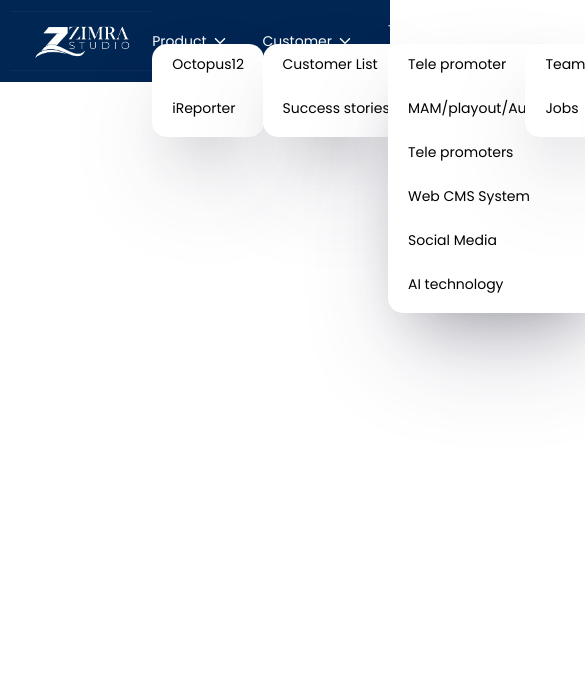
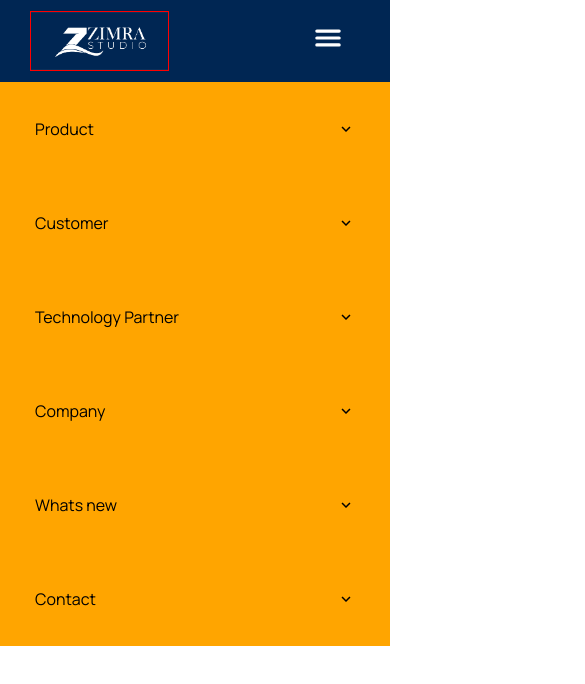
Before and after one commit to binod28/ZimraLandingpage, a React (Create React App) app: page / in a window 390 px wide. Shown: the top 684 px of the page, 585 px wide, since content can reach past the window. Built offline with nearby package versions, Linux system fonts and the light colour scheme.

Commit message:
dropdown added

```diff
--- a/src/App.css
+++ b/src/App.css
@@ -857,6 +857,7 @@ span {
   width: 100%;
   height: 82px;
   display: flex;
+
   flex-direction: row;
   align-items: center;
   background-color: #002653;
@@ -867,6 +868,7 @@ span {
   margin: auto;
   padding: 10px;
   display: flex;
+
   flex-direction: row;
   justify-content: space-between;
 }
@@ -884,9 +886,11 @@ span {
   align-items: center;
   flex-direction: row;
   gap: 35px;
+  flex-wrap: wrap;
 }
 .li-item {
   display: flex;
+  flex-wrap: wrap;
   gap: 5px;
   font-family: "poppins";
   font-size: 14px;
@@ -941,7 +945,59 @@ span {
   padding-right: 20px;
   width: 100%;
 }
+
 .dropdown-li-item:hover {
   background-color: #002653;
   color: white;
 }
+
+@media screen and (max-width: 425px) {
+  .nav-container {
+    position: relative;
+  }
+  .icon {
+    height: 40px;
+    width: 50px;
+  }
+  .nav-wrapper {
+    flex-direction: row;
+    align-items: center;
+    justify-content: space-between;
+  }
+  .nav-link-wrapper {
+    width: auto;
+  }
+  .nav-logo {
+    border: 1px solid red;
+  }
+  .nav-btn {
+    display: none;
+  }
+  .ul-container {
+    display: none;
+  }
+  .sm-dropdown {
+    width: 100%;
+    position: absolute;
+    top: 10;
+    left: 0;
+    height: 35%;
+  }
+}
+
+.sm-dropdown-container {
+  height: 100%;
+  display: flex;
+  flex-direction: column;
+  align-items: center;
+}
+.accordian {
+  color: black;
+  padding: 35px;
+  height: 200px;
+  background-color: orange;
+  width: 100%;
+  display: flex;
+  align-items: center;
+  justify-content: space-between;
+}
--- a/src/components/SecondNavBar.jsx
+++ b/src/components/SecondNavBar.jsx
@@ -1,14 +1,19 @@
 import React, { useEffect, useState } from "react";
+import { IoMenu } from "react-icons/io5";
+import { MdKeyboardArrowDown } from "react-icons/md";
 import { IoIosArrowDown } from "react-icons/io";
 import { navbardata } from "../utils/navbardata";
 const SecondNavBar = () => {
   const [hoverItem, setHoverItem] = useState(null);
 
   return (
+    <>
       <div className="nav-container">
         <div className="nav-wrapper">
+          <div>
             <img src="assets/logo/Zimra.jpg" alt="logo" className="nav-logo" />
-        <div className="nav-link-wrapper ">
+          </div>
+          <div className="nav-link-wrapper">
             <ul className="ul-container relative">
               {navbardata.map((item, index) => (
                 <a href={item.link} className="drop-down e">
@@ -40,7 +45,30 @@ const SecondNavBar = () => {
             </ul>
 
             <div className="nav-btn">Get In Touch</div>
+            <div className="icon">
+              <IoMenu size={34} color="white" />
             </div>
+          </div>
+        </div>
+      </div>
+      <DropDown />
+    </>
+  );
+};
+const DropDown = () => {
+  const [accordianIndex, setAccordianIndex] = useState(null);
+  function expand(id) {
+    setAccordianIndex(id);
+  }
+  return (
+    <div className="sm-dropdown">
+      <div className="sm-dropdown-container">
+        {navbardata.map((item) => (
+          <div className="accordian " onClick={() => expand(item.id)}>
+            <p>{item.navtitle}</p>
+            <MdKeyboardArrowDown size={18} color="black" />
+          </div>
+        ))}
       </div>
     </div>
   );
```
Lines whose indentation alone changed are shown as unchanged.
